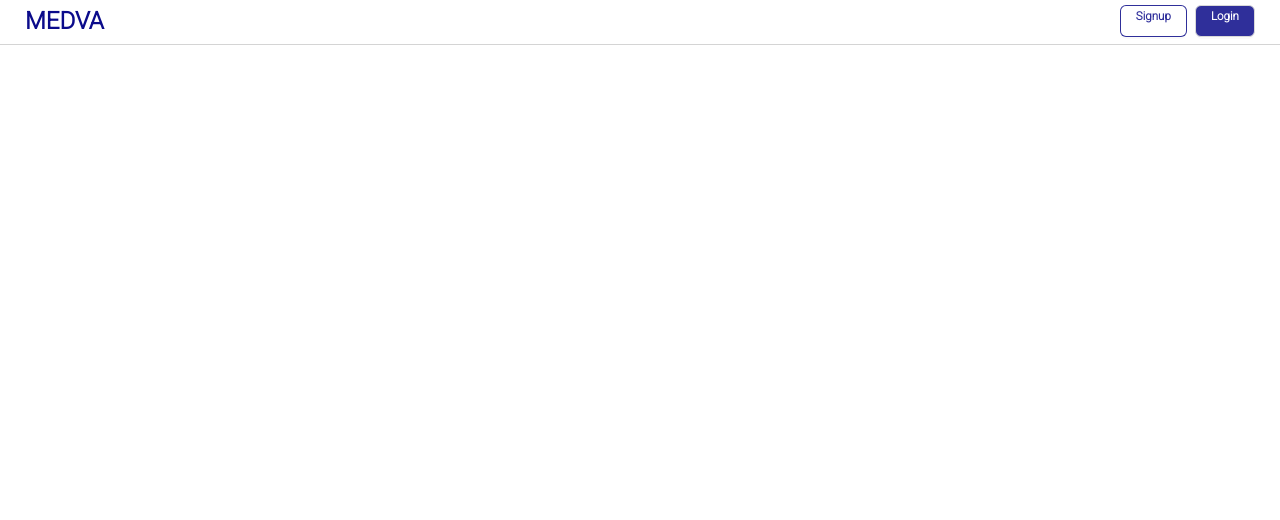
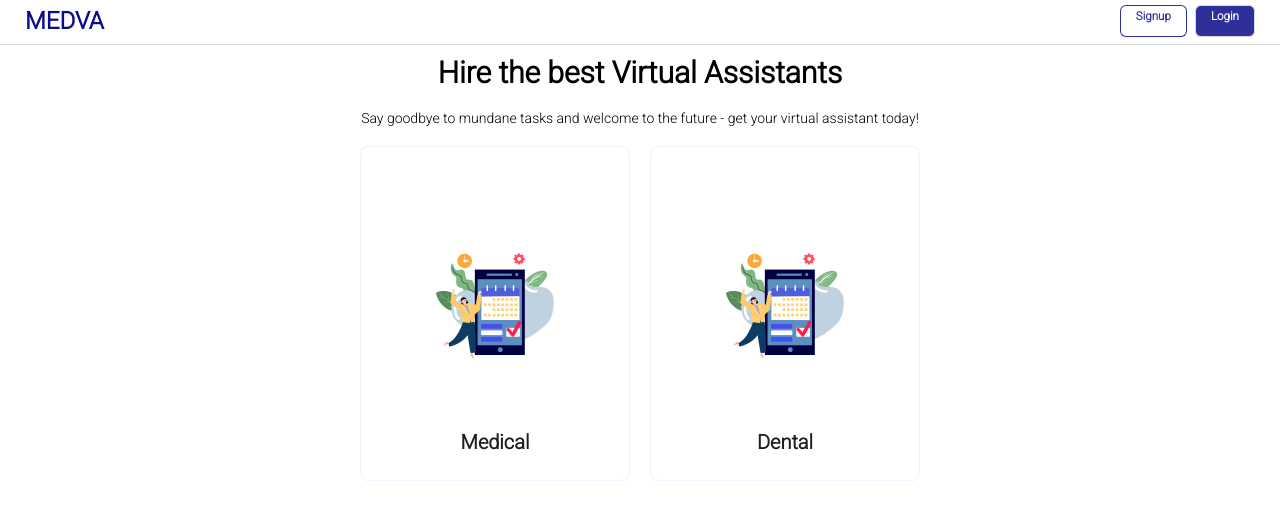
Before and after one commit to marconoahdgreat/clonetest, a React (Create React App) app: page /#/ in a window 1280 px wide. Shown: the top 520 px of the page. Built offline with nearby package versions, Linux system fonts and the light colour scheme.

Commit message:
made cards

```diff
--- /dev/null
+++ b/src/Cardsss.js
@@ -0,0 +1,63 @@
+import React ,{useState}from 'react'
+import { Card, Space } from 'antd';
+import photo from './images/appoints.png'
+import './NavCss.css'
+import {CheckCircleOutlined} from '@ant-design/icons'
+import {motion} from 'framer-motion'
+
+
+function Cardsss() {
+
+
+const [cards] = useState ([
+
+{
+    image:(photo),
+    cardTitle:"Medical"
+
+},
+{
+    image:(photo),
+    cardTitle:"Dental"
+    },
+
+]);
+
+
+return (
+    <motion.div animate={{y : -30}}>
+    <div>
+         <div className='Msg3'>
+            <p>Hire the best Virtual Assistants</p>
+            </div>
+            <div className='Msg4'>
+            <p>Say goodbye to mundane tasks and welcome to the future - get your virtual assistant today!</p>
+            </div>
+<div className='wholecards'>
+        {
+        cards.map((cards) => (
+<>
+
+           <Space>
+         <a>
+           <Card className='cardsprops'
+            >
+                <CheckCircleOutlined className='Checkcard'/>
+            <div>
+                <img src={cards.image} ></img>
+            </div>
+            <div>
+                <p classname>{cards.cardTitle}</p>
+            </div>
+            </Card></a>
+</Space></>
+
+        )  )
+
+        }
+        </div>
+       </div></motion.div>
+)
+}
+
+export default Cardsss
--- a/src/DropMenu.js
+++ b/src/DropMenu.js
@@ -40,7 +40,7 @@ const items =  [
     label: <div onClick={props.logout}>'Logout'</div>,
     key: '6',
     danger: true,
-    size: 'small'
+
   },
 ];
 return (
--- a/src/Homepage.js
+++ b/src/Homepage.js
@@ -2,7 +2,7 @@ import React from 'react'
 import './NavCss.css'
 import {Button, Popover, Space} from 'antd'
 import {Link} from 'react-router-dom'
-
+import Cardsss from './Cardsss'
 
 
 function Homepage() {
@@ -20,6 +20,7 @@ function Homepage() {
                 </Space>
             </div>
       </header>
+      <Cardsss />
     </div>
   )
 }
--- a/src/LandingPage.js
+++ b/src/LandingPage.js
@@ -4,6 +4,7 @@ import { Space,Popover} from 'antd'
 import {useNavigate} from 'react-router-dom'
 
 import DropMenu from './DropMenu'
+import Cardsss from './Cardsss'
 
 
 const LandingPage = ({token}) => {
@@ -33,7 +34,7 @@ const LandingPage = ({token}) => {
                 </Space>
 
             </div>
-      </header>
+      </header> <Cardsss />
     </div>
   )
 }
--- a/src/NavCss.css
+++ b/src/NavCss.css
@@ -210,3 +210,95 @@ border-width: 100%;
 
     }
 }
+.wholecards{
+  display: flex;
+  justify-content: center;
+}
+.cardsprops img{
+  margin-top: 60px;
+  width: 150px;
+}
+.cardsprops{
+
+  display: flex;
+  justify-content: center;
+ text-align: center;
+  width: 270px;
+  height: 335px;
+  border-color: rgba(0, 0, 255, 0.055);
+  margin: 10px;
+  margin-top: 20px;
+
+}
+.cardsprops p{
+  margin-top: 40px;
+ font-size: 20px;
+ font-weight: bold;
+}
+.cardsprops:focus{
+  display: flex;
+  justify-content: center;
+ text-align: center;
+ width: 270px;
+  height: 335px;
+  border-color: rgba(255, 81, 0, 0.685);
+
+        box-shadow: 0px 8px 32px 0 rgba(50, 40, 148, 0.397);
+        backdrop-filter: blur(3px);
+
+  margin-top: 20px;
+}
+.cardsprops:hover{
+  display: flex;
+  justify-content: center;
+ text-align: center;
+ width: 270px;
+  height: 335px;
+  border-color: rgba(0, 0, 255, 0.685);
+  background-color: rgba(50, 50, 138, 0.048);;
+  transition-delay:.2s;
+        box-shadow: 0px 8px 32px 0 rgba(50, 40, 148, 0.397);
+        backdrop-filter: blur(3px);
+
+  margin-top: 20px;
+}
+.cardsprops.active{
+  display: flex;
+  justify-content: center;
+ text-align: center;
+ width: 270px;
+  height: 335px;
+  border-color: rgba(0, 0, 255, 0.685);
+
+        box-shadow: 0px 8px 32px 0 rgba(50, 40, 148, 0.397);
+        backdrop-filter: blur(3px);
+
+  margin-top: 20px;
+}
+.Checkcard{
+  position: absolute;
+  right: 30px;
+  color: white;}
+
+
+
+
+.Msg3{
+  margin-top: 40px;
+
+  display: flex;
+  justify-content: center;
+  text-align: center;
+  font-size: 30px;
+  font-weight: bold;
+
+}
+.Msg4{
+  margin-top: 20px;
+
+  display: flex;
+  justify-content: center;
+  text-align: center;
+  font-size: 14px;
+
+}
```
Also changed, not shown: src/CardDataBase.js (added), src/Nike-Logo.png (added).
